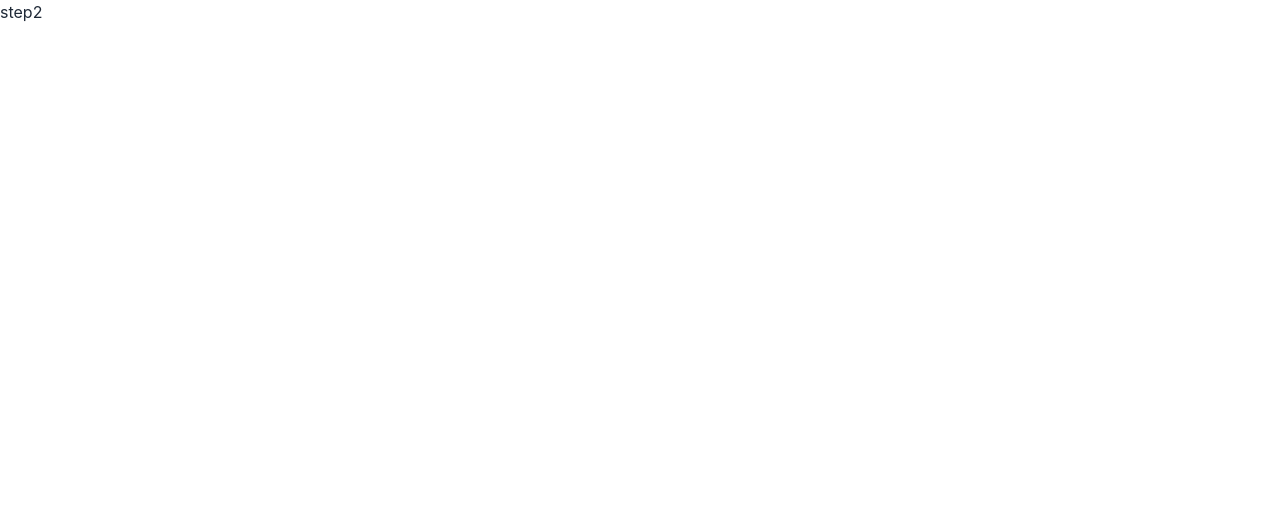
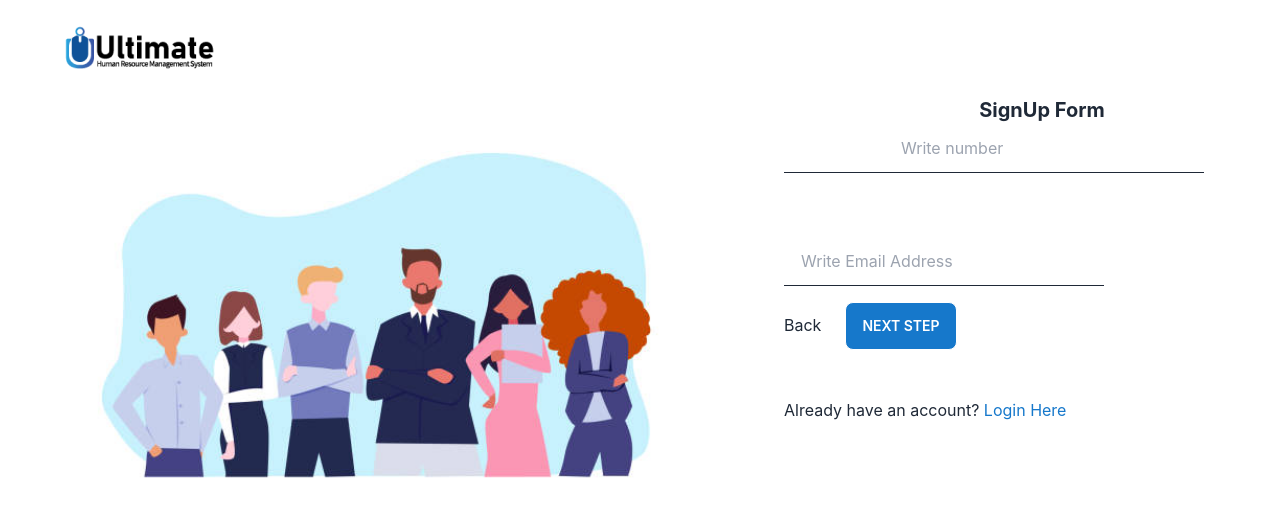
Before and after one commit to jahidhasan8/job-task, a React (Create React App) app: page /step2 in a window 1280 px wide. Shown: the top 516 px of the page. Built offline with nearby package versions, Linux system fonts and the light colour scheme.

Commit message:
signup page step2, step3 completed and post api created

```diff
--- /dev/null
+++ b/src/Pages/LeftSide/LeftSide.js
@@ -0,0 +1,19 @@
+import React from 'react';
+import istock from '../../assets/Image/istock.png'
+import logo from '../../assets/Image/logo.png'
+const LeftSide = () => {
+    return (
+        <div>
+             <div className=' w-full lg:mx-14 mt-6'>
+
+                  <img  src={logo} alt="" />
+
+                <div>
+                <img className='w-full' src={istock} alt="" />
+                </div>
+            </div>
+        </div>
+    );
+};
+
+export default LeftSide;
--- a/src/Pages/Step1/Step1.js
+++ b/src/Pages/Step1/Step1.js
@@ -1,9 +1,9 @@
 import React, { useContext } from 'react';
-import istock from '../../assets/Image/istock.png'
-import logo from '../../assets/Image/logo.png'
+
 import { useForm } from 'react-hook-form';
 import { Link,useNavigate } from 'react-router-dom';
 import { SignupContext } from '../../contexts/SignupProvider';
+import LeftSide from '../LeftSide/LeftSide';
 const Step1 = () => {
     const { register, handleSubmit, formState: { errors } } = useForm()
     const{signUp, setSignUp}=useContext(SignupContext)
@@ -11,24 +11,23 @@ const Step1 = () => {
 
     const handleSignup = (data) => {
 //    e.preventDefault()
-    console.log(data);
+
+    setSignUp({
+        ...signUp,
+        first_name:data.fname,
+        last_name:data.lname,
+
+    })
 
     navigate('/step2')
 
     }
 
     return (
-        <div className='grid grid-cols-2'>
-            <div className=' w-full mx-14'>
-                <div className=''>
-                  <img src={logo} alt="" />
-                </div>
-                <div>
-                <img src={istock} alt="" />
-                </div>
-            </div>
-            <div className=' w-[516px] mt-24 mx-36 '>
-                <h1 className='font-bold text-center  text-xl'>SignUp Form</h1>
+        <div className='grid lg:grid-cols-2'>
+           <LeftSide></LeftSide>
+            <div className=' w-full mt-24 lg:px-36 p-8'>
+                <h1 className='font-bold  text-xl'>SignUp Form</h1>
                 <form  onSubmit={handleSubmit(handleSignup)}>
 
                     <div className="form-control w-full max-w-xs border-slate-400">
--- a/src/Pages/Step2/Step2.js
+++ b/src/Pages/Step2/Step2.js
@@ -1,10 +1,68 @@
-import React from 'react';
+import React, { useContext } from 'react';
+import { useForm } from 'react-hook-form';
+import { Link,useNavigate } from 'react-router-dom';
+import { SignupContext } from '../../contexts/SignupProvider';
+import LeftSide from '../LeftSide/LeftSide';
+const Step2 = () => {
+    const { register, handleSubmit, formState: { errors } } = useForm()
+    const{signUp, setSignUp}=useContext(SignupContext)
+    const navigate=useNavigate()
 
-const Step2 = () => {
+    const handleSignup = (data) => {
+//    e.preventDefault()
+   setSignUp({
+    ...signUp,
+    phone_number:data.code+data.phone,
+    email:data.email
+   })
+
+    navigate('/step3')
+
+    }
+
     return (
-        <div>
-            <h1>step2</h1>
-        </div>
+        <div className='grid grid-cols-2'>
+        <LeftSide></LeftSide>
+         <div className=' w-[516px] mt-24 mx-36 '>
+             <h1 className='font-bold text-center  text-xl'>SignUp Form</h1>
+             <form  onSubmit={handleSubmit(handleSignup)}>
+
+                <div className='flex'>
+                <div className="form-control w-[100px]  border-slate-400">
+
+                     <input type="text"  {...register("code", {
+                        //  required: "Name is required"
+                     })} className="input w-full max-w-xs" placeholder=''/>
+                     <hr />
+                     {errors.name && <p className='text-red-500'>{errors.name.message}</p>}
+                 </div>
+                 <div className="form-control w-full max-w-xs border-slate-400">
+
+                     <input type="number" {...register("phone", {
+                        //  required: "Name is required"
+                     })} className="input w-full max-w-xs" placeholder='Write number'/>
+                     <hr />
+                     {errors.name && <p className='text-red-500'>{errors.name.message}</p>}
+                 </div>
+                </div>
+
+                 <div className="form-control w-full max-w-xs mt-16">
+
+                     <input type="email" {...register("email", {
+                        //  required: "Name is required"
+                     })} className="input w-full max-w-xs" placeholder='Write Email Address' />
+                     <hr />
+                     {errors.name && <p className='text-red-500'>{errors.name.message}</p>}
+                 </div>
+
+
+                <button onClick={() => navigate(-1)} className='mr-6' >Back</button>
+                 <input className='btn btn-outline bg-[#1678CB] mt-4 text-white' value="Next Step" type="submit" />
+
+             </form>
+             <p className='mt-12'>Already have an account? <Link className='text-[#1678CB]' to="/login">Login Here</Link></p>
+         </div>
+     </div>
     );
 };
 
--- a/src/Pages/Step3/Step3.js
+++ b/src/Pages/Step3/Step3.js
@@ -1,9 +1,63 @@
-import React from 'react';
+import React, { useContext } from 'react';
+import { useForm } from 'react-hook-form';
+import { Link,useNavigate } from 'react-router-dom';
+import { SignupContext } from '../../contexts/SignupProvider';
+import LeftSide from '../LeftSide/LeftSide';
 
 const Step3 = () => {
+    const { register, handleSubmit, formState: { errors } } = useForm()
+    const{signUp, setSignUp}=useContext(SignupContext)
+    const navigate=useNavigate()
+
+    const handleSignup = (data) => {
+//    e.preventDefault()
+
+    setSignUp({
+        ...signUp,
+        password:data.password
+
+    })
+    console.log(signUp);
+
+    fetch('https://test.nexisltd.com/signup',{
+        method:'POST',
+        headers:{
+            "content-type":"application/json"
+        },
+        body:JSON.stringify(signUp)
+    })
+    .then(res=>res.json())
+    .then(data=>{
+        console.log(data);
+    })
+
+    }
+
+
     return (
-        <div>
+        <div className='grid grid-cols-2'>
+            <LeftSide></LeftSide>
+            <div className=' w-[516px] mt-24 mx-36 '>
+                <h1 className='font-bold text-center  text-xl'>SignUp Form</h1>
+                <form onSubmit={handleSubmit(handleSignup)}>
 
+
+                    <div className="form-control w-full max-w-xs mt-16">
+
+                        <input type="password" {...register("password", {
+                            minLength:{value:8,message:'password must be 8 characters'}
+                        })} className="input w-full max-w-xs" placeholder='Write password' />
+                        <hr />
+                        {errors.password && <p className='text-red-500'>{errors.password.message}</p>}
+                    </div>
+
+
+                    <button onClick={() => navigate(-1)} className='mr-6' >Back</button>
+                    <input className='btn btn-outline bg-[#1678CB] mt-4 text-white' value="Next Step" type="submit" />
+
+                </form>
+                <p className='mt-12'>Already have an account? <Link className='text-[#1678CB]' to="/login">Login Here</Link></p>
+            </div>
         </div>
     );
 };
--- a/src/contexts/SignupProvider.js
+++ b/src/contexts/SignupProvider.js
@@ -1,8 +1,8 @@
 import React, { createContext, useState } from 'react';
 
 
-export const SignupContext=createContext()
-const SignupProvider = ({children}) => {
+export const SignupContext = createContext()
+const SignupProvider = ({ children }) => {
 
     const [signUp, setSignUp] = useState({
         first_name: "",
@@ -12,7 +12,7 @@ const SignupProvider = ({children}) => {
         password: "",
     })
 
-    const signupInfo={
+    const signupInfo = {
         signUp,
         setSignUp
     }
```
Also changed, not shown: src/Pages/Login/Login.js (added).
